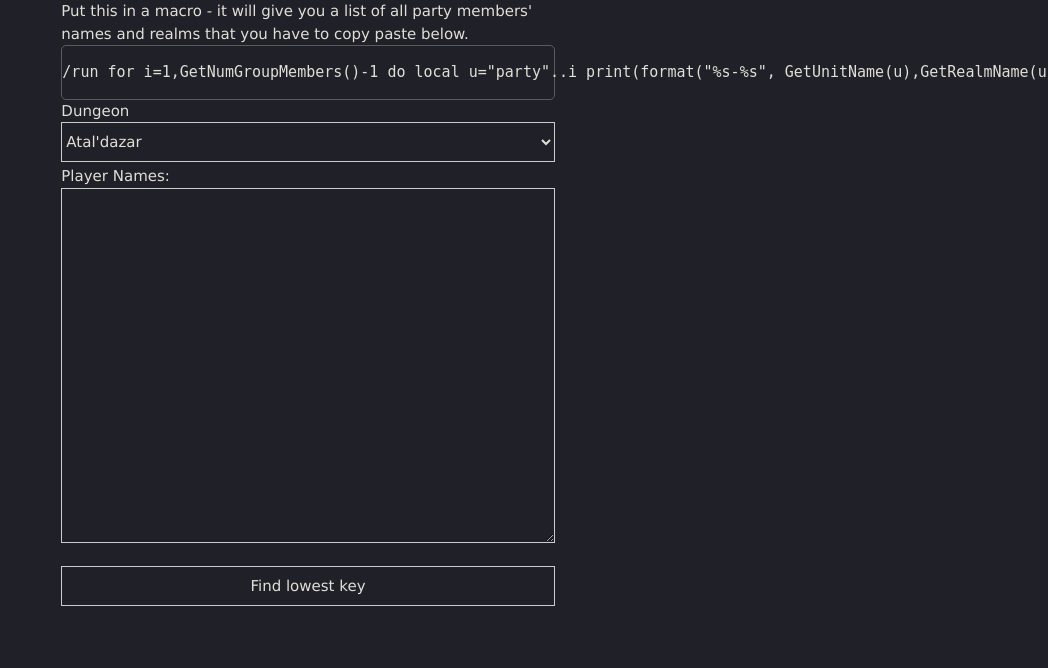
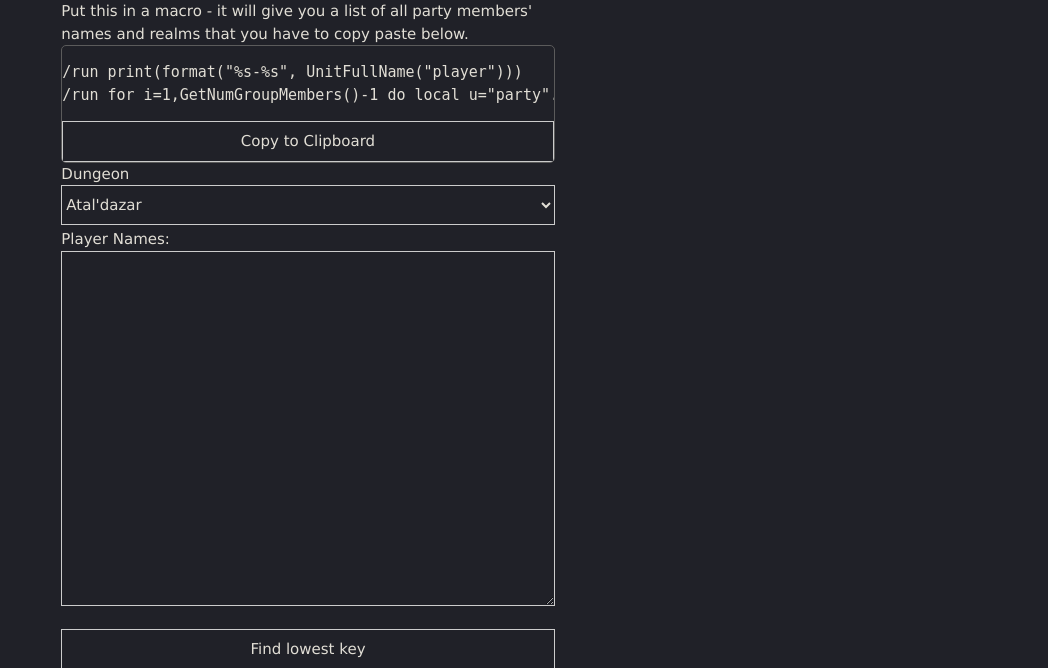
Before and after one commit to DTasev/mkey, a Django app: page / in a window 1480 px wide; the page is wider, and only the part inside the window is pictured. Shown: the top 668 px of that part, without its empty margins (432-1480 px from the left). Run offline with Django 3.2, Linux system fonts and the light colour scheme.

Commit message:
Improved page style

```diff
--- a/mkey/leaderboard_viewer/templates/leaderboard_viewer/index.html
+++ b/mkey/leaderboard_viewer/templates/leaderboard_viewer/index.html
@@ -23,8 +23,31 @@
     .code {
       border-radius: 5px;
       border: 1px solid #5b5b5b;
+      overflow-x: scroll;
     }
   </style>
+  <script>
+    function copyMacroToClipboard(button) {
+      let e = document.getElementById('macro-code');
+      const el = document.createElement('textarea');
+      el.value = e.textContent;
+      el.setAttribute('readonly', '');
+      el.style.position = 'absolute';
+      el.style.left = '-9999px';
+      document.body.appendChild(el);
+      el.select();
+      document.execCommand('copy');
+      document.body.removeChild(el);
+      let message = document.createElement("p");
+      message.classList.add("full-width");
+      message.style.textAlign = "center";
+      message.textContent = "Successful!";
+      button.parentElement.appendChild(message);
+      setTimeout(() => {
+        button.parentElement.removeChild(message);
+      }, 2000);
+    }
+  </script>
 </head>
 <body class="common-body">
 <div class="w3-col l4">&nbsp;</div>
@@ -32,10 +55,14 @@
   Put this in a macro - it will give you a list of all party members' names and realms that you have to copy paste
   below.
   <div class="code">
-
     <code>
-      <pre>/run for i=1,GetNumGroupMembers()-1 do local u="party"..i print(format("%s-%s", GetUnitName(u),GetRealmName(u))) end</pre>
+      <pre id="macro-code">/run print(format("%s-%s", UnitFullName("player")))
+/run for i=1,GetNumGroupMembers()-1 do local u="party"..i print(format("%s-%s",UnitFullName(u))) end
+</pre>
     </code>
+    <button type="button" class="w3-button w3-border full-width"
+            onclick="copyMacroToClipboard(this)">Copy to Clipboard
+    </button>
   </div>
   <div>
     {{ realm_lowest_keys }}
```
